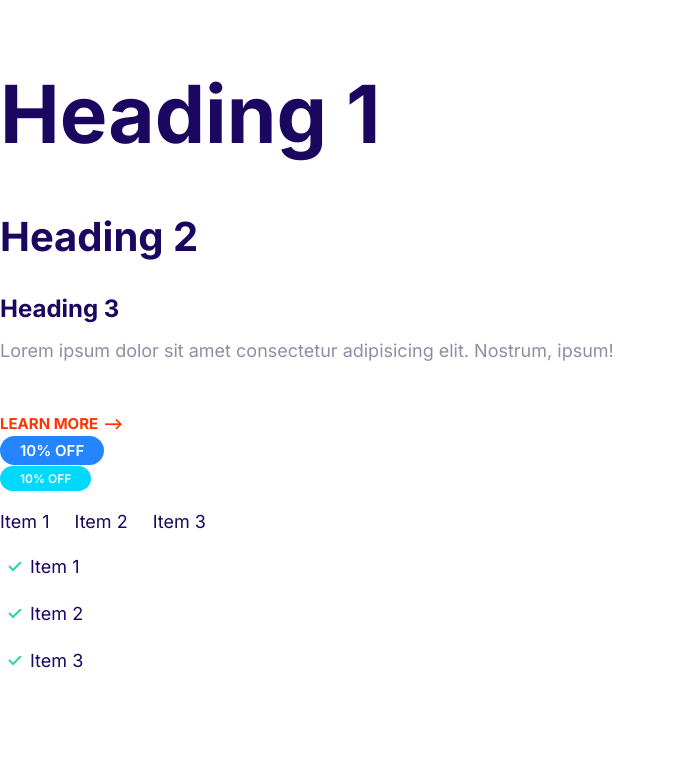
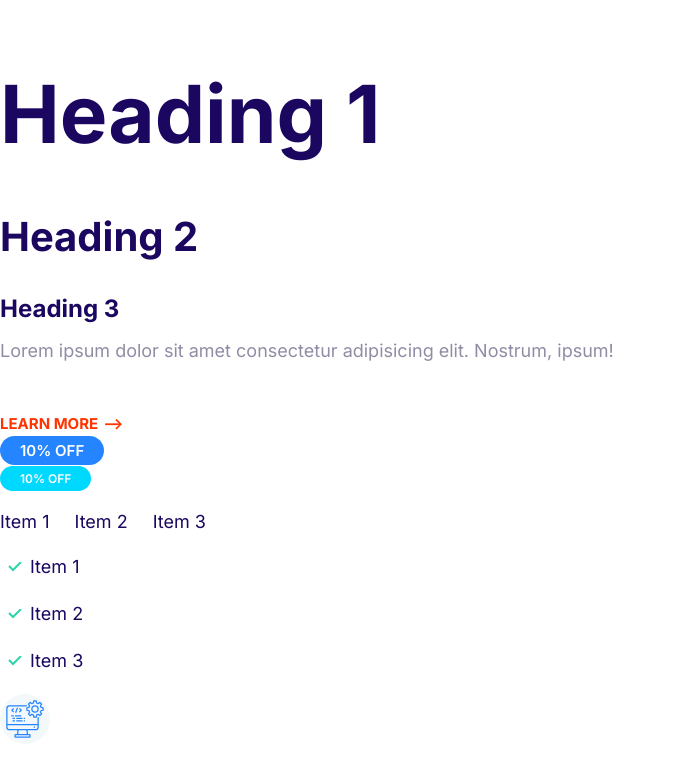
Before and after one commit to imponnet/moshify_work, a plain HTML site: page index.html in a window 1280 px wide. Shown: the whole page, without its empty margins (0-675 px from the left). Drawn offline with Linux system fonts and the light colour scheme.

Commit message:
Build the icon

```diff
--- a/css/styles.css
+++ b/css/styles.css
@@ -168,4 +168,22 @@ a {
     }
 }
 
-/*************************** Lists ****************************/
+/*************************** Icons ****************************/
+.icon {
+    width: 40px;
+    height: 40px;
+}
+
+.icon--primary {
+    fill: var(--color-primary);
+}
+
+.icon-container {
+    align-items: center;
+    background-color: #f3f9fa;
+    border-radius: 100%;
+    display: inline-flex;
+    height: 50px;
+    justify-content: center;
+    width: 50px;
+}
--- a/index.html
+++ b/index.html
@@ -39,6 +39,12 @@
     <li class="list__item">Item 2</li>
     <li class="list__item">Item 3</li>
    </ul>
+    <span class="icon-container">
+      <svg class="icon icon--primary">
+        <use xlink:href="/images/sprite.svg#computer"></use>
+      </svg>
+    </span>
+
 
   </body>
 </html>
```
Also changed, not shown: components/icons.html (added, +5 -0 lines), images/sprite.svg (added).
